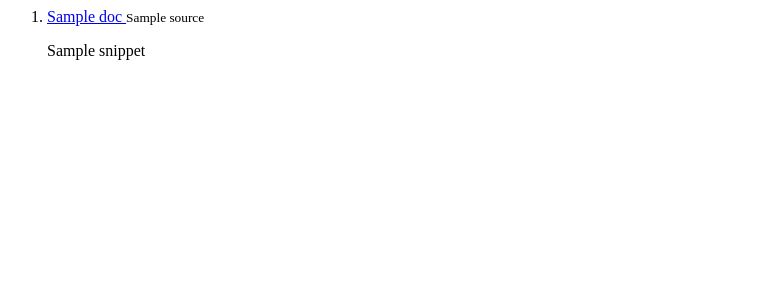
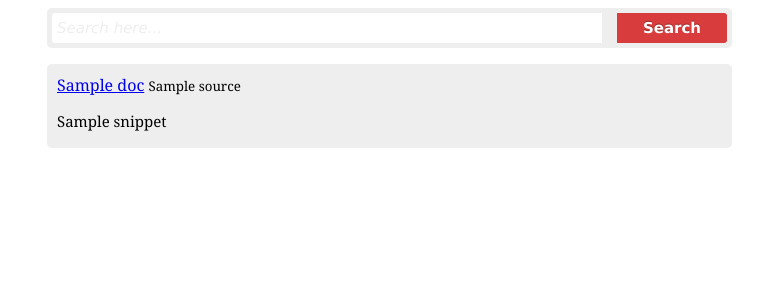
Before and after one commit to shmiko/one-dollar-metasearch-engine, a Flask app: template app/templates/results.html in a window 1280 px wide. Shown: the top 300 px of the page, without its empty margins (1-764 px from the left). Run offline with Flask 2, Linux system fonts and the light colour scheme; the template is opened without the code that fills it: most values are stand-ins (such as "Sample title", 1, 10 or a date in 2020).

Commit message:
KD: Update UI

```diff
--- a/app/static/styles.css
+++ b/app/static/styles.css
@@ -11,8 +11,8 @@
     zoom:1;
 }
 
-/* Form wrapper styling */
-.form-wrapper {
+/* Search page styling */
+.search-wrapper {
     width: 670px;
     padding: 5px;
     margin: 150px auto 50px auto;
@@ -20,45 +20,44 @@
     border-radius: 5px;
 }
 
-/* Form text input */
-
-.form-wrapper input {
+/* Search text input */
+.search-wrapper input {
     width: 550px;
     height: 40px;
     padding: 10px 5px;
     float: left;
-    font: bold 15px 'lucida sans', 'trebuchet MS', 'Tahoma';
+    font: bold 20px 'lucida sans', 'trebuchet MS', 'Tahoma';
     border: 0;
     background: #ffffff;
     border-radius: 3px 0 0 3px;
 }
 
-.form-wrapper input:focus {
+.search-wrapper input:focus {
     outline: 0;
     background: #fff;
     box-shadow: 0 0 2px rgba(0,0,0,.8) inset;
 }
 
-.form-wrapper input::-webkit-input-placeholder {
+.search-wrapper input::-webkit-input-placeholder {
     color: #eee;
     font-weight: normal;
     font-style: italic;
 }
 
-.form-wrapper input:-moz-placeholder {
+.search-wrapper input:-moz-placeholder {
     color: #999;
     font-weight: normal;
     font-style: italic;
 }
 
-.form-wrapper input:-ms-input-placeholder {
+.search-wrapper input:-ms-input-placeholder {
     color: #999;
     font-weight: normal;
     font-style: italic;
 }
 
-/* Form submit button */
-.form-wrapper button {
+/* Search submit button */
+.search-wrapper button {
     overflow: visible;
     position: relative;
     float: right;
@@ -69,18 +68,18 @@
     width: 110px;
     font: bold 15px/40px 'lucida sans', 'trebuchet MS', 'Tahoma';
     color: #fff;
-    text-transform: uppercase;
+    text-transsearch: uppercase;
     background: #d83c3c;
     border-radius: 0 3px 3px 0;
     text-shadow: 0 -1px 0 rgba(0, 0 ,0, .3);
 }
 
-.form-wrapper button:hover{
+.search-wrapper button:hover{
     background: #e54040;
 }
 
-.form-wrapper button:active,
-.form-wrapper button:focus{
+.search-wrapper button:active,
+.search-wrapper button:focus{
     background: #c42f2f;
     outline: 0;
 }
@@ -95,16 +94,110 @@
     left: -6px;
 }
 
-.form-wrapper button:hover:before{
+.search-wrapper button:hover:before{
     border-right-color: #e54040;
 }
 
-.form-wrapper button:focus:before,
-.form-wrapper button:active:before{
+.search-wrapper button:focus:before,
+.search-wrapper button:active:before{
     border-right-color: #c42f2f;
 }
 
-.form-wrapper button::-moz-focus-inner { /* remove extra button spacing for Mozilla Firefox */
+.search-wrapper button::-moz-focus-inner { /* remove extra button spacing for Mozilla Firefox */
     border: 0;
     padding: 0;
 }
+
+/* Result page styling */
+.result-wrapper {
+    background: #eee;
+    font-family: 'Georgia', serif;
+    color: #000;
+
+    width: 670px;
+    background: #eee;
+    border-radius: 5px;
+    margin-bottom: 5px;
+    padding: 10px 5px 2px 10px;
+}
+
+.result-wrapper h3 {
+    font-size: medium;
+}
+
+.result-wrapper p {
+    font-size: 15px;
+}
+
+/* Result page search box styling */
+.result-search-wrapper {
+    width: 675px;
+    padding: 5px;
+    margin-left: 40px;
+    background: #eee;
+    border-radius: 5px;
+}
+
+/* Result page search text input */
+.result-search-wrapper input {
+    width: 550px;
+    height: 30px;
+    padding: 10px 5px;
+    float: left;
+    font: bold 15px 'lucida sans', 'trebuchet MS', 'Tahoma';
+    border: 0;
+    background: #ffffff;
+    border-radius: 3px 0 0 3px;
+}
+
+.result-search-wrapper input:focus {
+    outline: 0;
+    background: #fff;
+    box-shadow: 0 0 2px rgba(0,0,0,.8) inset;
+}
+
+.result-search-wrapper input::-webkit-input-placeholder {
+    color: #eee;
+    font-weight: normal;
+    font-style: italic;
+}
+
+.result-search-wrapper input:-moz-placeholder {
+    color: #999;
+    font-weight: normal;
+    font-style: italic;
+}
+
+.result-search-wrapper input:-ms-input-placeholder {
+    color: #999;
+    font-weight: normal;
+    font-style: italic;
+}
+
+/* Result page search submit button */
+.result-search-wrapper button {
+    overflow: visible;
+    position: relative;
+    float: right;
+    border: 0;
+    padding: 0;
+    cursor: pointer;
+    height: 30px;
+    width: 110px;
+    font: bold 15px/30px 'lucida sans', 'trebuchet MS', 'Tahoma';
+    color: #fff;
+    text-transsearch: uppercase;
+    background: #d83c3c;
+    border-radius: 0 3px 3px 0;
+    text-shadow: 0 -1px 0 rgba(0, 0 ,0, .3);
+}
+
+.result-search-wrapper button:hover{
+    background: #e54040;
+}
+
+.result-search-wrapper button:active,
+.result-search-wrapper button:focus{
+    background: #c42f2f;
+    outline: 0;
+}
--- a/app/templates/results.html
+++ b/app/templates/results.html
@@ -1,13 +1,23 @@
 <html>
 <head>
+    <link href="../static/styles.css" rel="stylesheet" type="text/css">
     <title>Search Results</title>
 </head>
 <body>
-    <ol>
-        {% for doc in results %}
-        <li><a href="{{ doc['link'] }}">{{ doc['title'] }} </a> <small>{{ doc['source'] }}</small>
-            <p>{{doc['snippet']}}</p>
-        {% endfor %}
-    </ol>
+<form class="result-search-wrapper cf" action="{{ url_for('search') }}" method=post>
+    <input type="text" size=50 name=query placeholder="Search here..." required="">
+    <button type="submit">Search</button>
+</form>
+<ol>
+{% for doc in results %}
+<div class="result-wrapper">
+    <ui>
+    <a href="{{ doc['link'] }}">{{ doc['title'] }}</a>
+    <small>{{ doc['source'] }}</small>
+    <p>{{doc['snippet']}}</p>
+    </ui>
+</div>
+{% endfor %}
+</ol>
 </body>
 </html>
--- a/app/templates/search.html
+++ b/app/templates/search.html
@@ -4,7 +4,7 @@
     <title>Search</title>
 </head>
 <body>
-    <form class="form-wrapper cf" action="{{ url_for('search') }}" method=post>
+    <form class="search-wrapper cf" action="{{ url_for('search') }}" method=post>
         <input type="text" size=50 name=query placeholder="Search here..." required="">
         <button type="submit">Search</button>
     </form>
```
